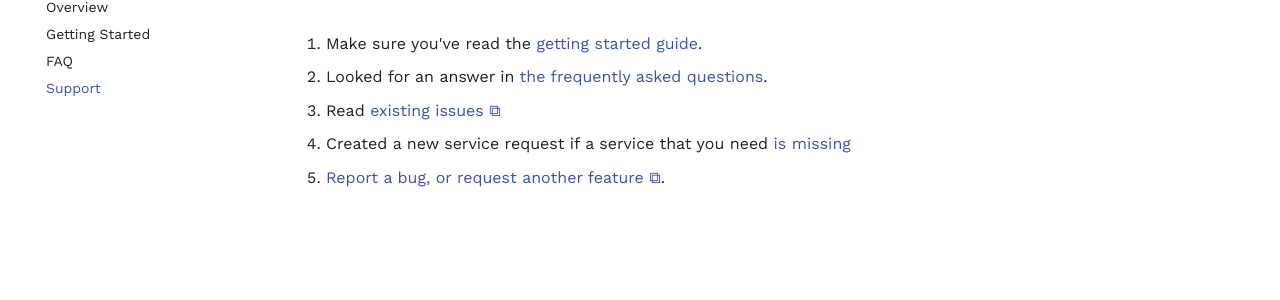
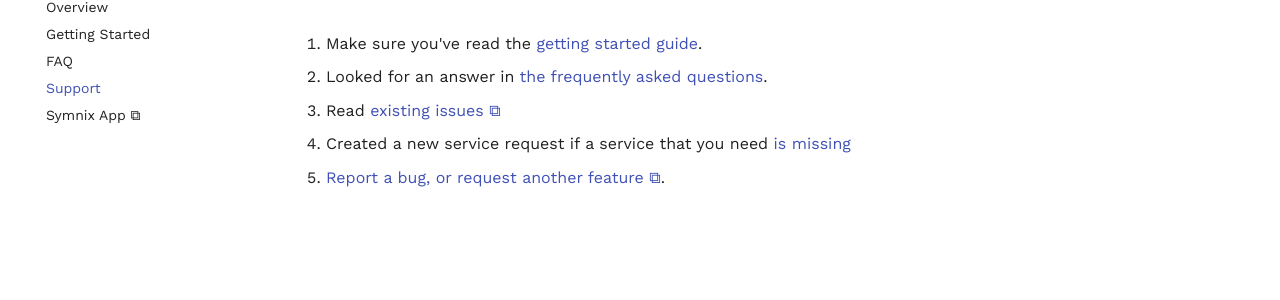
Before and after one commit to symnixhq/portal, an MkDocs documentation site: the page built from docs/support.md, in a window 1280 px wide. Shown: the part 149-449 px from the top of the page. Built offline with MkDocs 1.6.1 and Material for MkDocs 9.7.7, drawn with Linux system fonts in a browser that asks for light colours.

Commit message:
Feat(NOISSUE): Added Symnix App as Navigation Link to documenation

```diff
--- a/mkdocs.yml
+++ b/mkdocs.yml
@@ -5,6 +5,7 @@ nav:
   - getting_started.md
   - faq.md
   - Support: support.md
+  - Symnix App ⧉: https://symnix.com
 theme:
   name: material
   font:
```
